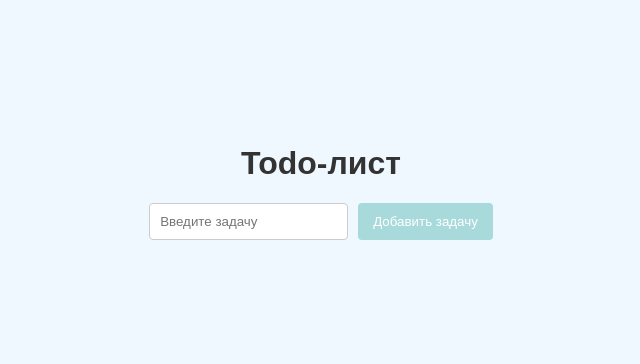
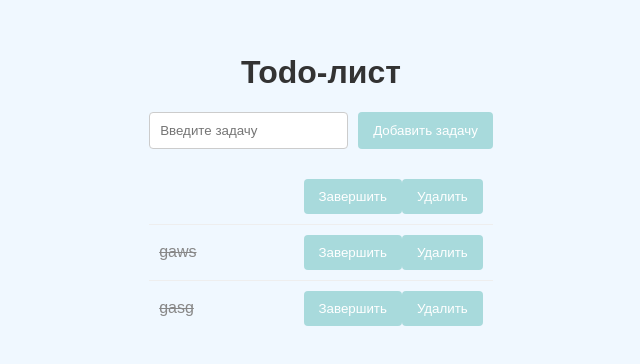
Before and after one commit to Desair1/todoList__result-ts, a React (Vite) app: page / in a window 1280 px wide. Shown: the part 208-572 px from the top of the page, without its empty margins (319-959 px from the left). Built offline with nearby package versions, Linux system fonts and the light colour scheme; data requests are answered from the project's data file.

Commit message:
Change http-request PUT on PATCH

```diff
--- a/src/DataBase/db.json
+++ b/src/DataBase/db.json
@@ -1,5 +1,18 @@
 {
   "todos": [
-
+    {
+      "completed": true,
+      "id": "e154"
+    },
+    {
+      "id": "4c3a",
+      "title": "gaws",
+      "completed": true
+    },
+    {
+      "id": "ecf4",
+      "title": "gasg",
+      "completed": true
+    }
   ]
 }
--- a/src/components/TodoItem.tsx
+++ b/src/components/TodoItem.tsx
@@ -3,15 +3,15 @@ import { useEffect, useState, type Dispatch } from "react";
 import type { Todo } from "../types/Todo";
 
 import { TODO_URL } from "../DataBase/TODO_URL";
-// import styles from "../index.css";
+import styles from "../index.css";
 
 interface TodoItemProps {
   refreshListFlag: boolean;
   isCreating: boolean;
-  setIsCreating: React.Dispatch<React.SetStateAction<boolean>>
+  refreshList(): void;
 }
 
-const TodoItem = ({ refreshListFlag, isCreating, setIsCreating }: TodoItemProps) => {
+const TodoItem = ({ refreshListFlag, isCreating, refreshList}: TodoItemProps) => {
   const [loading, setLoading] = useState(false);
   const [todos, setTodos] = useState<Todo[]>([]);
   const [error, setError] = useState<string | null>(null);
@@ -41,7 +41,7 @@ const TodoItem = ({ refreshListFlag, isCreating, setIsCreating }: TodoItemProps)
   const requestCopmleteTask = (id: string) => {
     try {
       fetch(`${TODO_URL}/${id}`, {
-        method: "PUT",
+        method: "PATCH",
         headers: { "Content-type": "application/json; charset=utf-8" },
         body: JSON.stringify({
           completed: true,
@@ -50,6 +50,7 @@ const TodoItem = ({ refreshListFlag, isCreating, setIsCreating }: TodoItemProps)
         .then((rawResponse) => rawResponse.json())
         .then((response) => {
           console.log("Проверка", response);
+          refreshList()
         });
     } catch (error: unknown) {
       if (error === null) {
--- a/src/components/TodoList.tsx
+++ b/src/components/TodoList.tsx
@@ -50,7 +50,7 @@ const TodoList = () => {
         </button>
       </form>
 
-      <TodoItem refreshListFlag={refreshListFlag} />
+      <TodoItem refreshListFlag={refreshListFlag} isCreating={isCreating} refreshList={refreshList}/>
     </>
   );
 };
```
